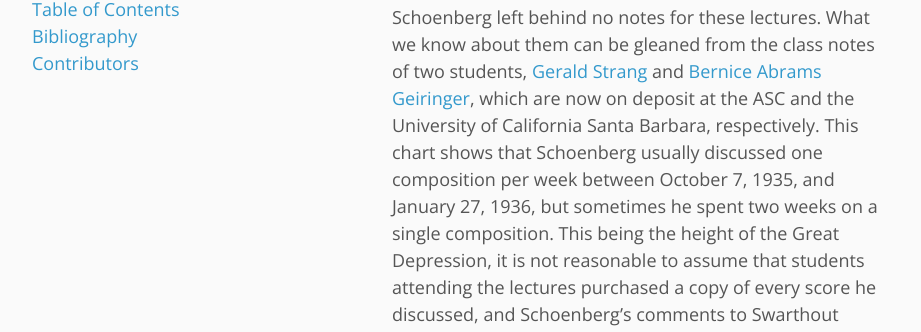
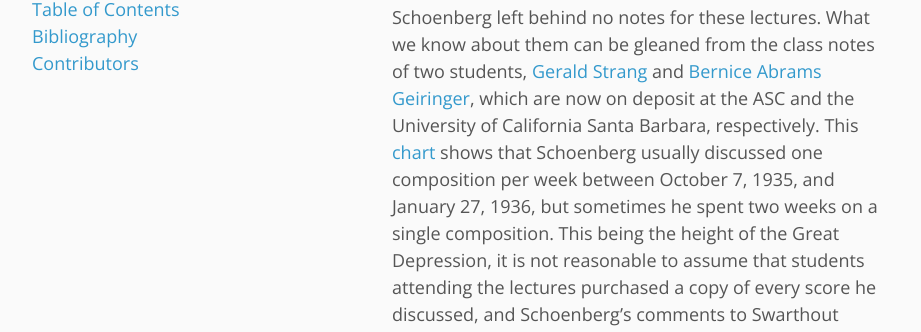
Before and after one commit to flipcamp/engagingstudents3, a Jekyll site: the page built from essays/Jenkins.md, in a window 1280 px wide and 900 px high, scrolled down 1982 px. Shown: the part 174-506 px from the top of the window, without its empty margins (178-1099 px from the left). Built offline with Jekyll 4.4.1, drawn with Linux system fonts in a browser that asks for light colours; part of the change alters nothing that is shown; some of the changed text lies outside the part shown.

Commit message:
Jenkins cleaned up

```diff
--- a/essays/Jenkins.md
+++ b/essays/Jenkins.md
@@ -21,7 +21,7 @@ There is every indication that Schoenberg took these lecture series seriously, a
 
 > I would very much like to have you sometimes or at least once among the audience of this class, because I know, what I am doing there is of the greatest importance for everybody who is interested in music. I know from my experience of nearly forty years, that a real understanding for music has to be based on a sound capacity to distinguish between value and non-value. And I know, too, how new my attempt, to bring the amateurs not only, but also the musician to a real knowledge of basic elements for appreciation ([Schoenberg 1964, 195–96](https://openlibrary.org/books/OL7709183M/Letters)).
 
-Schoenberg left behind no notes for these lectures. What we know about them can be gleaned from the class notes of two students, [Gerald Strang](http://www.schoenberg.at/index.php/en/?option=com_content&view=article&id=738:satellite-collection-s29) and [Bernice Abrams Geiringer](http://www.library.ucsb.edu/special-collections/performing-arts/pamss40), which are now on deposit at the ASC and the University of California Santa Barbara, respectively. This chart shows that Schoenberg usually discussed one composition per week between October 7, 1935, and January 27, 1936, but sometimes he spent two weeks on a single composition. This being the height of the Great Depression, it is not reasonable to assume that students attending the lectures purchased a copy of every score he discussed, and Schoenberg’s comments to Swarthout indicate that he understood this was not practical. Rather, Schoenberg projected scores on a screen. It is possible that he used an [opaque projector](http://en.wikipedia.org/wiki/Opaque_projector), a predecessor of an overhead projector. We know that Schoenberg was accustomed to using this technology in his classes and lectures in Europe from a [letter](http://www.schoenberg.at/letters/search_show_letter.php?ID_Number=2610) Gertrud Schoenberg wrote to Princeton University in advance of Schoenberg’s lecture there on composition with twelve tones in 1934.
+Schoenberg left behind no notes for these lectures. What we know about them can be gleaned from the class notes of two students, [Gerald Strang](http://www.schoenberg.at/index.php/en/?option=com_content&view=article&id=738:satellite-collection-s29) and [Bernice Abrams Geiringer](http://www.library.ucsb.edu/special-collections/performing-arts/pamss40), which are now on deposit at the ASC and the University of California Santa Barbara, respectively. This [chart]({{ site.baseurl }}/images/jenkins01.pdf) shows that Schoenberg usually discussed one composition per week between October 7, 1935, and January 27, 1936, but sometimes he spent two weeks on a single composition. This being the height of the Great Depression, it is not reasonable to assume that students attending the lectures purchased a copy of every score he discussed, and Schoenberg’s comments to Swarthout indicate that he understood this was not practical. Rather, Schoenberg projected scores on a screen. It is possible that he used an [opaque projector](http://en.wikipedia.org/wiki/Opaque_projector), a predecessor of an overhead projector. We know that Schoenberg was accustomed to using this technology in his classes and lectures in Europe from a [letter](http://www.schoenberg.at/letters/search_show_letter.php?ID_Number=2610) Gertrud Schoenberg wrote to Princeton University in advance of Schoenberg’s lecture there on composition with twelve tones in 1934.
 
 Schoenberg began his “School of Criticism” with discussions of chamber music, but quickly moved to orchestral repertoire. The choice of repertoire may have been influenced by his desire for students to hear live orchestral performance. In fact, the [Los Angeles Philharmonic](http://www.laphil.com/philpedia/archives) performed most of the orchestral works during the 1935–36 season, and in the case of Mozart’s Symphony no. 40, Schoenberg’s Monday evening lecture followed immediately after a performance of the work that weekend. Neither of the students make mention of having attended a live performance, however, and the dates of his lectures do not line up so neatly with other Los Angeles Philharmonic performances.
 
@@ -29,7 +29,7 @@ For want of live performance, Schoenberg turned once again to technology. Phonog
 
 In addition to phonograph records, a technology Schoenberg clearly embraced in his teaching was the radio. Radio broadcasts of major symphony orchestras were standard fare at the time, and though they did not offer the repeated hearings inherent in phonograph recordings, they did provide students an economical way to experience a live performance. Strang’s notes from November 18 indicate that the *Rhenish* Symphony had been on the radio on Sunday, November 17. Perhaps Schoenberg had asked the students to listen to the symphony as a homework assignment in preparation for the lecture the next day.
 
-Schoenberg left USC after only one year, moving to the University of California at Los Angeles (UCLA) in fall 1936. He did not teach music appreciation courses at UCLA, but he likely continued to encourage his students to listen to the radio. At least this is suggested by a previously unpublished worksheet held at the ASC in the [Gerald Strang Collection](http://www.schoenberg.at/index.php/en/?option=com_content&view=article&id=738:satellite-collection-s29), Folder 45. (A slightly different version is [ASC catalog number T76.05](http://www.schoenberg.at/index.php/en/archiv-2/texte).) The document reveals how Schoenberg guided his students’ listening experiences.
+Schoenberg left USC after only one year, moving to the University of California at Los Angeles (UCLA) in fall 1936. He did not teach music appreciation courses at UCLA, but he likely continued to encourage his students to listen to the radio. At least this is suggested by a previously unpublished worksheet held at the ASC in the [Gerald Strang Collection](http://www.schoenberg.at/index.php/en/?option=com_content&view=article&id=738:satellite-collection-s29), Folder 45. (A slightly different version is [ASC catalog number T76.05](http://www.schoenberg.at/index.php/en/archiv-2/texte).) The [document]({{ site.baseurl }}/images/jenkins02.pdf) reveals how Schoenberg guided his students’ listening experiences.
 
 Fundamentally, Schoenberg asked his students to focus on the same basic information that [Abrams](http://www.library.ucsb.edu/special-collections/performing-arts/pamss40) records in her notes of October 21: key, time signature, genre, performing forces, tempo, general character, and which movement. But the radio worksheet fleshes this foundation out somewhat. For example, when Schoenberg refers to “general character,” he asks the students to classify their initial impressions of a work, suggesting the following adjectives: “dancelike, songlike, cantabile, lyric, heroic, pathetic, passionate, scherzando, grazioso, rhythmic,
 
@@ -40,4 +40,4 @@ Putting scores on a projector, placing recordings on reserve in the library for
 If Schonberg were around today, he would likely be on the forefront of the critical use of technology in the music classroom. He would ask first what he wanted his students to be able to do, and only then consider the technological options available to him to help them succeed. The Center in Vienna that bears his name is a testament to that legacy. A model of a twenty-first century archive, their [website](http://www.schoenberg.at/index.php/en/) boasts digital access to a wealth of materials, including [music](http://www.schoenberg.at/index.php/en/archiv-2/musik) and [text](http://www.schoenberg.at/index.php/en/archiv-2/texte) manuscripts, [letters](http://www.schoenberg.at/index.php/en/archiv-2/briefe), and other [artifacts](http://www.schoenberg.at/resources/pages/home.php). You can listen to [recordings](http://www.schoenberg.at/index.php/en/schoenberg-2/kompositionen) of all of Schoenberg’s compositions, [stream audio](http://www.schoenberg.at/index.php/en/archiv-2/schoenberg-spricht) of Schoenberg speaking, or access videos on their [YouTube channel](https://www.youtube.com/user/ascvideo). Anyone teaching about Schoenberg’s music and life in music theory or music history courses can direct their students to these sources. And by encouraging students to interact creatively and critically with these sources, we not only deepen their understanding of Schoenberg’s musical, theoretical, philosophical, and aesthetic legacy, but we keep his pedagogical spirit alive.
 
 
-This work is copyright ⓒ2015 J. Daniel Jenkins and licensed under a [Creative Commons Attribution--ShareAlike 3.0 Unported License](http://creativecommons.org/licenses/by-sa/3.0/).
+This work is copyright ⓒ2015 J. Daniel Jenkins and licensed under a [Creative Commons Attribution–ShareAlike 3.0 Unported License](http://creativecommons.org/licenses/by-sa/3.0/).
```
Also changed, not shown: 2 other files.
